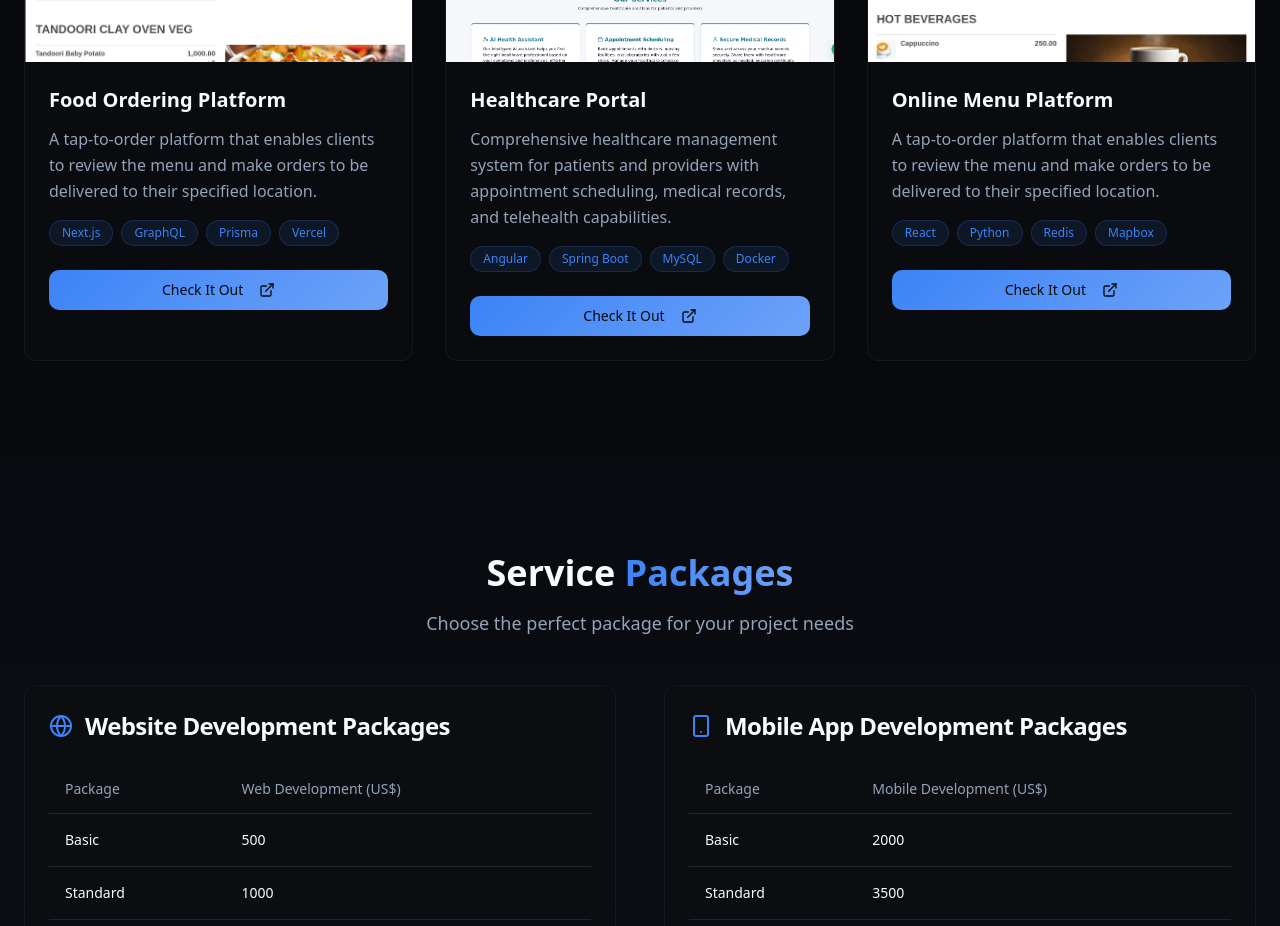
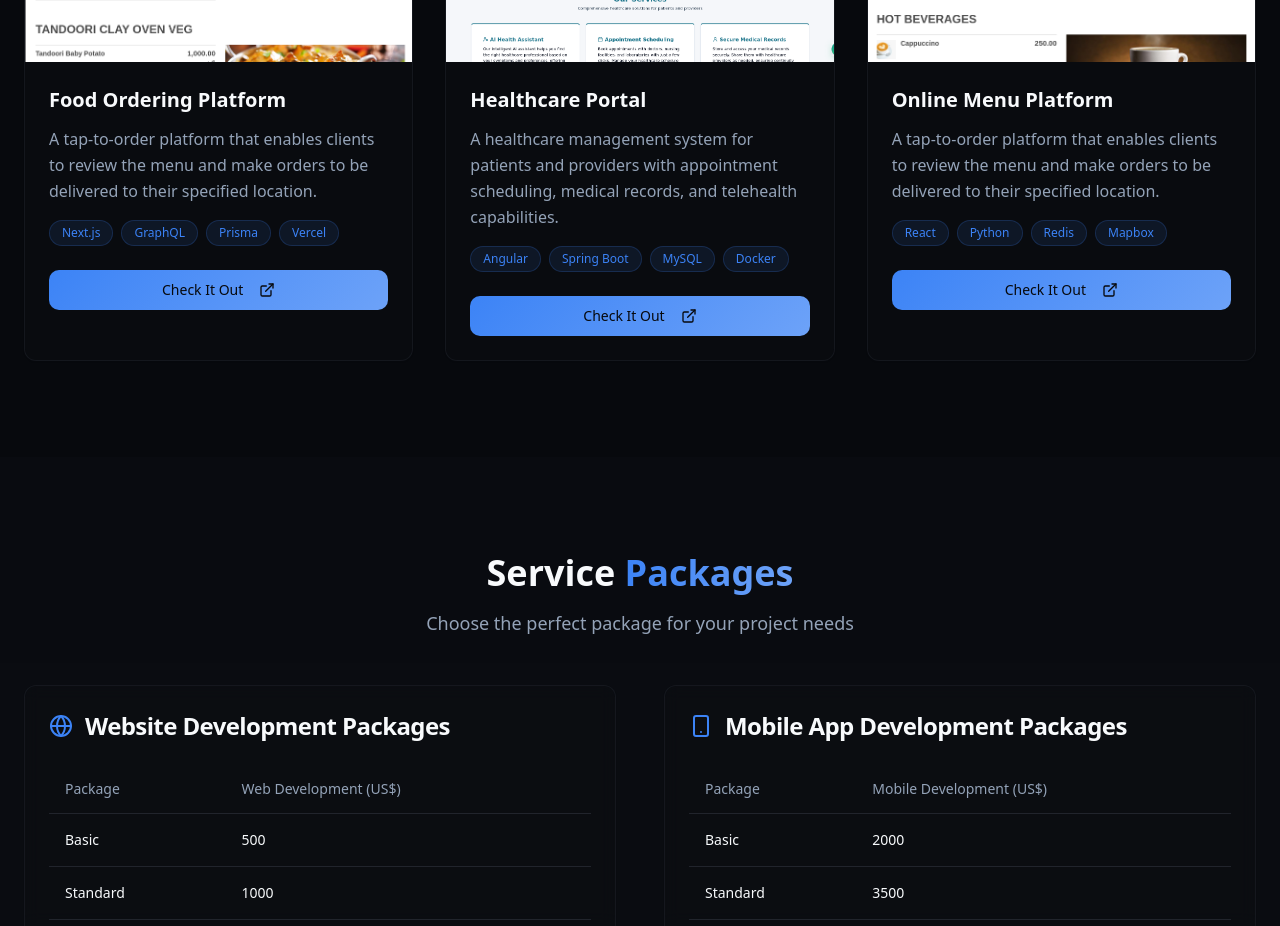
Before and after one commit to JosephOkumu/AltraTek_Solutions, a React (Vite) app: page / in a window 1280 px wide. Shown: the part 2640-3566 px from the top of the page. Built offline with nearby package versions, Linux system fonts and the light colour scheme.

Commit message:
remove: delete word

```diff
--- a/src/components/Projects.tsx
+++ b/src/components/Projects.tsx
@@ -48,7 +48,7 @@ const Projects = () => {
     {
       id: 5,
       title: "Healthcare Portal",
-      description: "Comprehensive healthcare management system for patients and providers with appointment scheduling, medical records, and telehealth capabilities.",
+      description: "A healthcare management system for patients and providers with appointment scheduling, medical records, and telehealth capabilities.",
       image: afyamawinguni,
       tags: ["Angular", "Spring Boot", "MySQL", "Docker"],
       url: "http://afyamawinguni.com/"
```
